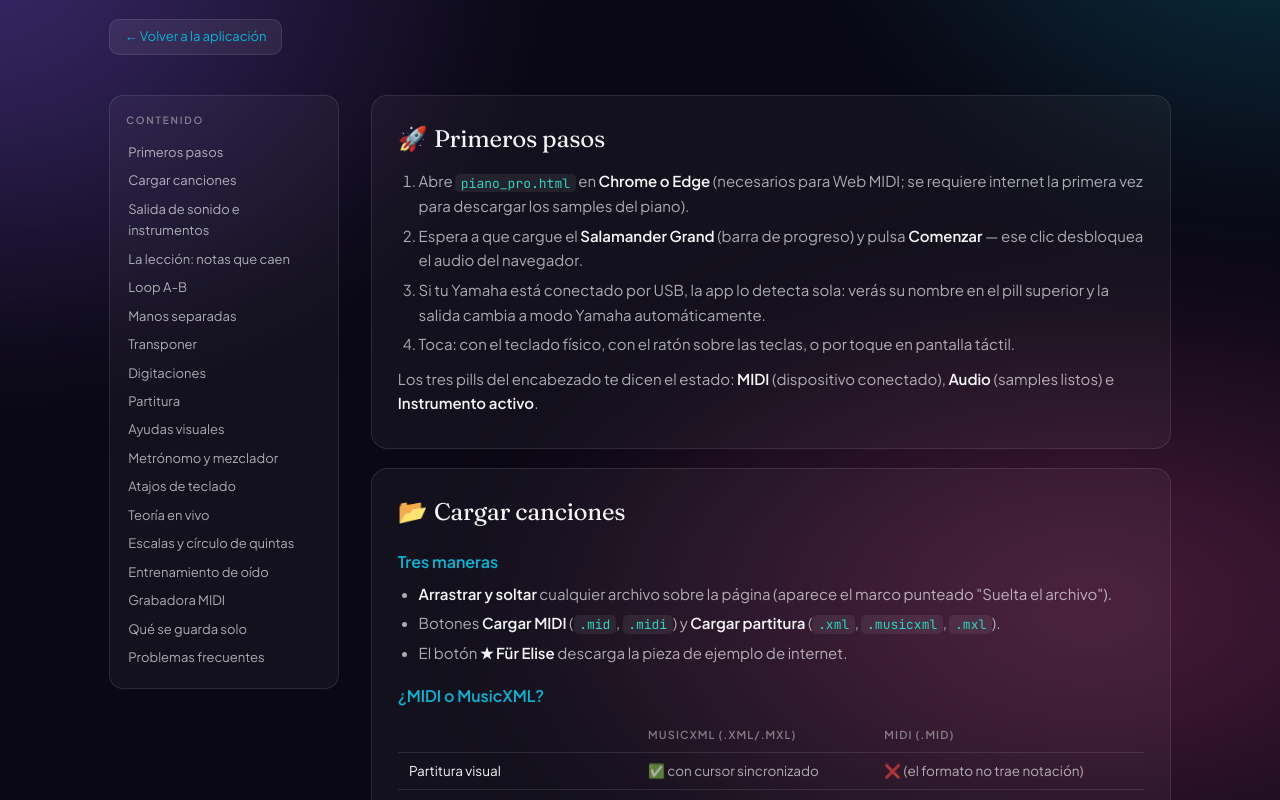
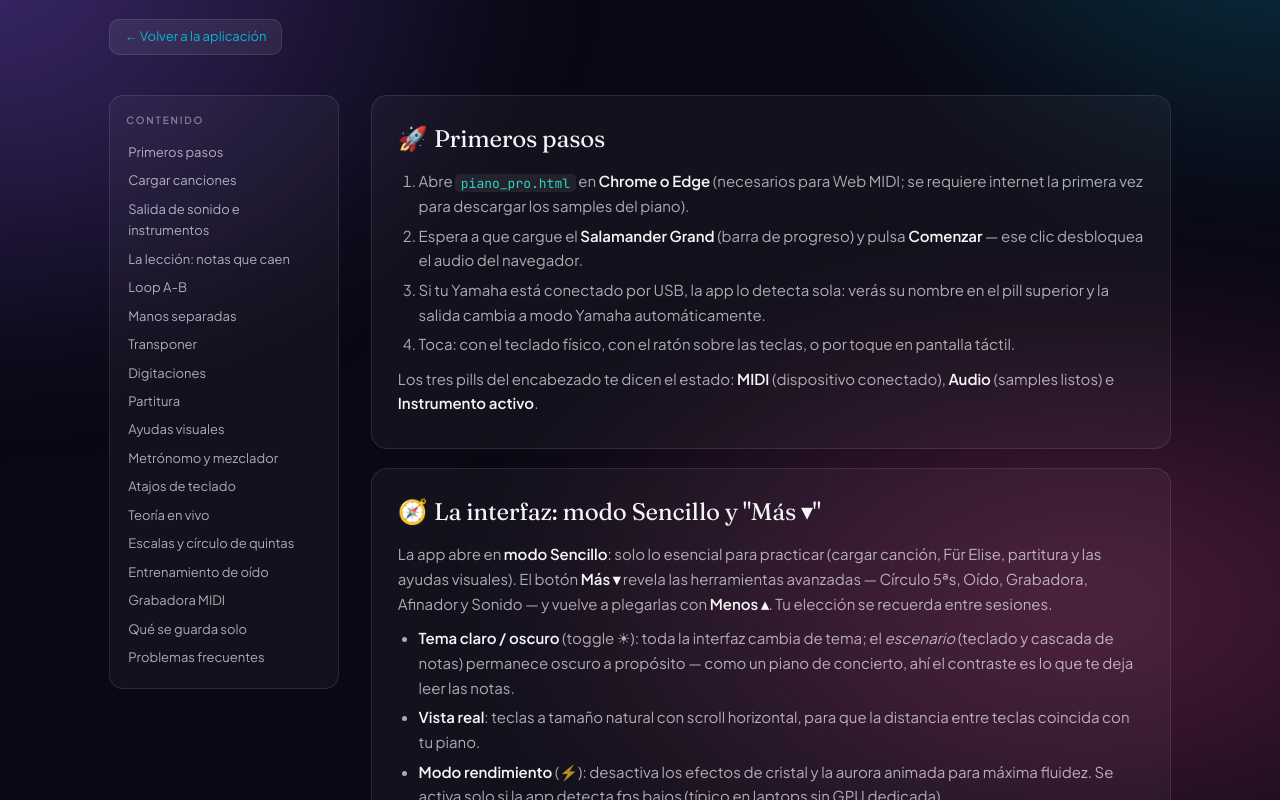
Before and after one commit to alcidesmanos/freePianoWeb, a website: page ayuda.html in a window 1280 px wide. Shown: the part 152-952 px from the top of the page. Drawn offline with Linux system fonts and the light colour scheme.

Commit message:
docs: manual al dia con lo publicado — modo Sencillo/Mas, tema claro, afinador por microfono, Fur Elise embebida y persistencia completa

```diff
--- a/ayuda.html
+++ b/ayuda.html
@@ -150,13 +150,23 @@ footer{grid-column:1/-1;text-align:center;color:var(--text-mute);font-size:12px;
   <p>Los tres pills del encabezado te dicen el estado: <strong>MIDI</strong> (dispositivo conectado), <strong>Audio</strong> (samples listos) e <strong>Instrumento activo</strong>.</p>
 </section>
 
+<section class="card" id="interfaz">
+  <h2><span class="ico">🧭</span>La interfaz: modo Sencillo y "Más ▾"</h2>
+  <p>La app abre en <strong>modo Sencillo</strong>: solo lo esencial para practicar (cargar canción, Für Elise, partitura y las ayudas visuales). El botón <strong>Más ▾</strong> revela las herramientas avanzadas — Círculo 5ªs, Oído, Grabadora, Afinador y Sonido — y vuelve a plegarlas con <strong>Menos ▴</strong>. Tu elección se recuerda entre sesiones.</p>
+  <ul>
+    <li><strong>Tema claro / oscuro</strong> (toggle ☀): toda la interfaz cambia de tema; el <em>escenario</em> (teclado y cascada de notas) permanece oscuro a propósito — como un piano de concierto, ahí el contraste es lo que te deja leer las notas.</li>
+    <li><strong>Vista real</strong>: teclas a tamaño natural con scroll horizontal, para que la distancia entre teclas coincida con tu piano.</li>
+    <li><strong>Modo rendimiento</strong> (⚡): desactiva los efectos de cristal y la aurora animada para máxima fluidez. Se activa solo si la app detecta fps bajos (típico en laptops sin GPU dedicada).</li>
+  </ul>
+</section>
+
 <section class="card" id="cargar">
   <h2><span class="ico">📂</span>Cargar canciones</h2>
   <h3>Tres maneras</h3>
   <ul>
     <li><strong>Arrastrar y soltar</strong> cualquier archivo sobre la página (aparece el marco punteado "Suelta el archivo").</li>
     <li>Botones <strong>Cargar MIDI</strong> (<code>.mid</code>, <code>.midi</code>) y <strong>Cargar partitura</strong> (<code>.xml</code>, <code>.musicxml</code>, <code>.mxl</code>).</li>
-    <li>El botón <strong>★ Für Elise</strong> descarga la pieza de ejemplo de internet.</li>
+    <li>El botón <strong>★ Für Elise</strong> carga la lección de ejemplo (arreglo propio, digitado al 100%) — viene embebida en la app, funciona sin internet.</li>
   </ul>
   <h3>¿MIDI o MusicXML?</h3>
   <table>
@@ -343,6 +353,16 @@ footer{grid-column:1/-1;text-align:center;color:var(--text-mute);font-size:12px;
   </ul>
 </section>
 
+<section class="card" id="afinador">
+  <h2><span class="ico">🎤</span>Afinador por micrófono</h2>
+  <p>Botón <strong>Afinador</strong> (tras "Más ▾"): activa el micrófono y detecta la nota que suena — <strong>una a la vez</strong> — con su desviación en <strong>cents</strong> (aguja: verde centrada = afinado, roja = desviado). Funciona con cualquier instrumento melódico: piano acústico, acordeón, guitarra, voz.</p>
+  <ul>
+    <li>El detector (algoritmo YIN) está validado con tests contra audio real de acordeón en todo el registro C3–C6, sin errores de octava.</li>
+    <li>Es el mismo motor del modo <strong>🎤 Acústico</strong> de la lección: la app te "escucha" tocar tu instrumento físico y valida el modo Esperar sin ningún cable (ver "La lección").</li>
+    <li>El micrófono solo se usa mientras el afinador o el modo acústico están activos; el audio nunca sale de tu equipo.</li>
+  </ul>
+</section>
+
 <section class="card" id="persistencia">
   <h2><span class="ico">💾</span>Qué se guarda solo</h2>
   <p>Recargar el navegador no borra tu trabajo:</p>
@@ -350,6 +370,7 @@ footer{grid-column:1/-1;text-align:center;color:var(--text-mute);font-size:12px;
     <li><strong>La última canción completa</strong> (notas, nombre, bpm) con su transposición, filtro de manos, tempo y modo Esperar — al abrir verás "Sesión restaurada".</li>
     <li>Modo de salida, instrumento, modo nota, notas en teclas, modo silencio.</li>
     <li>Volúmenes del mezclador, escala fijada, nivel y marcador del entrenamiento de oído.</li>
+    <li>Tema claro/oscuro, modo Sencillo o completo, posición de manos y modo rendimiento.</li>
   </ul>
   <p>Todo vive en tu navegador (IndexedDB y localStorage) — nada sale de tu equipo.</p>
 </section>
```
